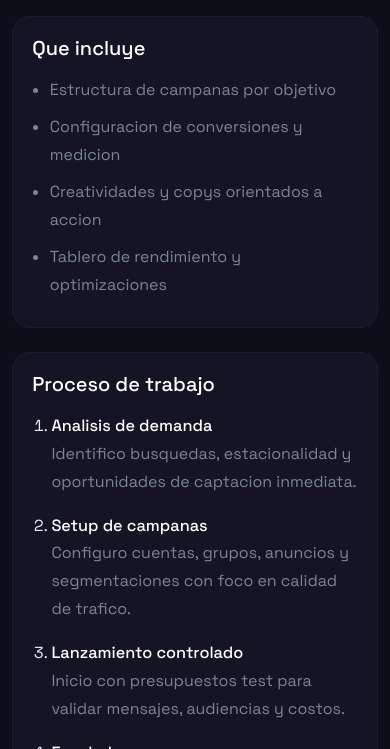
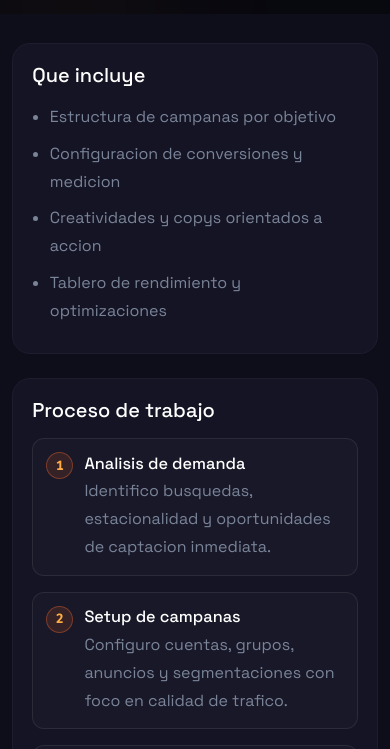
Before and after one commit to luciromero/luciromero.github.io, a Jekyll site: the page built from marketing/google-ads.md, in a window 390 px wide and 1400 px high, cut to the strip 651-1400 px from the top of the window. Built offline with Jekyll 4.4.1, drawn with Linux system fonts in a browser that asks for light colours.

Commit message:
cambios en el frontend de los template de servicios

```diff
--- a/_layouts/default.html
+++ b/_layouts/default.html
@@ -3,7 +3,7 @@
 <head>
   {% include head.html %}
 </head>
-<body>
+<body data-page-layout="{{ page.layout | default: 'default' }}">
 
   {% include navbar.html %}
 
--- a/_layouts/service.html
+++ b/_layouts/service.html
@@ -2,12 +2,25 @@
 layout: default
 ---
 
-<section class="service-detail-hero">
-  <div class="container">
+{% assign is_marketing = page.permalink contains '/marketing/' %}
+
+<section class="service-detail-hero {% if is_marketing %}service-detail-hero-mkt{% endif %}">
+  <div class="service-detail-bg" aria-hidden="true">
+    <div class="service-detail-grid"></div>
+    <div class="service-detail-glow service-detail-glow-1"></div>
+    <div class="service-detail-glow service-detail-glow-2"></div>
+  </div>
+
+  <div class="container position-relative" style="z-index:1;">
     <a class="service-detail-back" href="{{ '/#services' | relative_url }}">
       <i class="bi bi-arrow-left"></i> Volver a servicios
     </a>
-    <span class="service-detail-chip">{{ page.category }}</span>
+    <div class="service-detail-lead">
+      <span class="service-detail-icon">
+        <i class="bi {% if is_marketing %}bi-graph-up-arrow{% else %}bi-code-slash{% endif %}"></i>
+      </span>
+      <span class="service-detail-chip">{{ page.category }}</span>
+    </div>
     <h1 class="service-detail-title">{{ page.title }}</h1>
     {% if page.summary %}
     <p class="service-detail-summary">{{ page.summary }}</p>
@@ -21,7 +34,7 @@
   </div>
 </section>
 
-<section class="service-detail-content section-dark">
+<section class="service-detail-content section-dark {% if is_marketing %}service-detail-content-mkt{% endif %}">
   <div class="container">
     <div class="row g-4">
       <div class="col-lg-5">
@@ -44,6 +57,7 @@
           <ol class="service-process-list">
             {% for step in page.process %}
             <li>
+              <span class="service-step-num">{{ forloop.index }}</span>
               <h3>{{ step.title }}</h3>
               <p>{{ step.detail }}</p>
             </li>
--- a/_sass/_custom.scss
+++ b/_sass/_custom.scss
@@ -590,9 +590,99 @@
 // =============================================
 // SERVICE DETAIL PAGE
 // =============================================
+body[data-page-layout='service'] #mainNav {
+  background: rgba($c-black-2, .9);
+  backdrop-filter: blur(18px);
+  -webkit-backdrop-filter: blur(18px);
+  border-bottom: 1px solid $c-black-4;
+  box-shadow: 0 4px 30px rgba(0,0,0,.35);
+  padding: .65rem 0;
+}
+
 .service-detail-hero {
-  padding: 140px 0 50px;
+  position: relative;
+  overflow: hidden;
+  padding: 155px 0 56px;
   background: $c-black-1;
+}
+
+.service-detail-bg {
+  position: absolute;
+  inset: 0;
+  pointer-events: none;
+}
+
+.service-detail-grid {
+  position: absolute;
+  inset: 0;
+  background-image:
+    linear-gradient(rgba($c-blue, .04) 1px, transparent 1px),
+    linear-gradient(90deg, rgba($c-blue, .04) 1px, transparent 1px);
+  background-size: 52px 52px;
+  mask-image: radial-gradient(ellipse 80% 80% at 50% 50%, black 20%, transparent 80%);
+}
+
+.service-detail-glow {
+  position: absolute;
+  border-radius: 50%;
+  filter: blur(80px);
+}
+
+.service-detail-glow-1 {
+  width: 44vw;
+  height: 44vw;
+  max-width: 520px;
+  max-height: 520px;
+  background: rgba($c-blue, .12);
+  top: -12%;
+  right: -8%;
+}
+
+.service-detail-glow-2 {
+  width: 34vw;
+  height: 34vw;
+  max-width: 420px;
+  max-height: 420px;
+  background: rgba($c-blue-acc, .09);
+  bottom: -10%;
+  left: 2%;
+}
+
+.service-detail-hero-mkt {
+  .service-detail-grid {
+    background-image:
+      linear-gradient(rgba($c-mkt, .04) 1px, transparent 1px),
+      linear-gradient(90deg, rgba($c-mkt, .04) 1px, transparent 1px);
+  }
+
+  .service-detail-glow-1 { background: rgba($c-mkt, .14); }
+  .service-detail-glow-2 { background: rgba(#ffad42, .1); }
+}
+
+.service-detail-lead {
+  display: inline-flex;
+  align-items: center;
+  gap: .65rem;
+  margin-bottom: .9rem;
+}
+
+.service-detail-icon {
+  width: 42px;
+  height: 42px;
+  border-radius: 12px;
+  background: rgba($c-blue, .16);
+  border: 1px solid rgba($c-blue, .32);
+  display: inline-flex;
+  align-items: center;
+  justify-content: center;
+  color: $c-blue-lt;
+  font-size: 1.2rem;
+}
+
+.service-detail-hero-mkt .service-detail-icon {
+  background: rgba($c-mkt, .14);
+  border-color: rgba($c-mkt, .35);
+  color: #ffad42;
 }
 
 .service-detail-back {
@@ -646,7 +736,8 @@
 }
 
 .service-detail-content {
-  padding: 2.5rem 0 5rem;
+  position: relative;
+  padding: 2.8rem 0 5rem;
 }
 
 .service-detail-card {
@@ -675,10 +766,16 @@
 
 .service-process-list {
   margin: 0;
-  padding-left: 1.2rem;
+  padding-left: 0;
+  list-style: none;
 
   li {
+    position: relative;
     margin-bottom: 1rem;
+    padding: .9rem .9rem .85rem 3.2rem;
+    background: rgba($c-white, .02);
+    border: 1px solid rgba($c-white, .08);
+    border-radius: 12px;
   }
 
   h3 {
@@ -691,6 +788,30 @@
     color: $c-gray;
     margin: 0;
   }
+}
+
+.service-step-num {
+  position: absolute;
+  top: .8rem;
+  left: .8rem;
+  width: 1.7rem;
+  height: 1.7rem;
+  border-radius: 999px;
+  background: rgba($c-blue, .15);
+  border: 1px solid rgba($c-blue, .35);
+  color: $c-blue-lt;
+  display: inline-flex;
+  align-items: center;
+  justify-content: center;
+  font-size: .8rem;
+  font-family: $font-mono;
+  font-weight: 700;
+}
+
+.service-detail-content-mkt .service-step-num {
+  background: rgba($c-mkt, .13);
+  border-color: rgba($c-mkt, .35);
+  color: #ffad42;
 }
 
 .service-detail-body {
@@ -1230,6 +1351,12 @@
   background-color: #f4f7fc;
   color: #0f172a;
 
+  &[data-page-layout='service'] #mainNav {
+    background: rgba(255, 255, 255, .94);
+    border-bottom: 1px solid #d6dfec;
+    box-shadow: 0 8px 25px rgba(15, 23, 42, .08);
+  }
+
   .gradient-text {
     background: linear-gradient(135deg, #0052cc, #0078ff);
     -webkit-background-clip: text;
@@ -1299,6 +1426,10 @@
   .about-text,
   .service-desc,
   .port-desc,
+  .service-detail-summary,
+  .service-detail-list li,
+  .service-process-list p,
+  .service-detail-cta p,
   .contact-label,
   .footer-tagline,
   .footer-copy,
@@ -1322,11 +1453,73 @@
   .stat-card,
   .port-card,
   .port-card-sm,
+  .service-detail-card,
+  .service-detail-cta,
   .code-window,
   .contact-form .form-control {
     background: #ffffff;
     border-color: #d6dfec;
     color: #0f172a;
+  }
+
+  .service-detail-hero { background-color: #f4f7fc; }
+
+  .service-detail-grid {
+    background-image:
+      linear-gradient(rgba(#0052cc, .05) 1px, transparent 1px),
+      linear-gradient(90deg, rgba(#0052cc, .05) 1px, transparent 1px);
+  }
+
+  .service-detail-glow-1 { background: rgba(#3b82f6, .18); }
+  .service-detail-glow-2 { background: rgba(#38bdf8, .12); }
+
+  .service-detail-title,
+  .service-detail-h2,
+  .service-process-list h3,
+  .service-detail-cta h3,
+  .service-detail-body h2,
+  .service-detail-body h3,
+  .service-detail-body h4 {
+    color: #0f172a;
+  }
+
+  .service-process-list li {
+    background: rgba(15, 23, 42, .03);
+    border-color: #d6dfec;
+  }
+
+  .service-detail-chip {
+    color: #0052cc;
+    background: rgba(#0052cc, .08);
+    border-color: rgba(#0052cc, .2);
+  }
+
+  .service-detail-icon {
+    background: rgba(#0052cc, .08);
+    border-color: rgba(#0052cc, .22);
+    color: #0052cc;
+  }
+
+  .service-detail-hero-mkt .service-detail-icon {
+    background: rgba(#ff6b2b, .1);
+    border-color: rgba(#ff6b2b, .3);
+    color: #e05520;
+  }
+
+  .service-step-num {
+    background: rgba(#0052cc, .08);
+    border-color: rgba(#0052cc, .25);
+    color: #0052cc;
+  }
+
+  .service-detail-content-mkt .service-step-num {
+    background: rgba(#ff6b2b, .1);
+    border-color: rgba(#ff6b2b, .28);
+    color: #e05520;
+  }
+
+  .service-detail-media {
+    border-color: #d6dfec;
   }
 
   .code-window .code-pre {
@@ -1488,7 +1681,7 @@
   .portfolio-section,
   .contact-section { padding: $section-y-sm 0; }
 
-  .service-detail-hero { padding: 120px 0 38px; }
+  .service-detail-hero { padding: 132px 0 38px; }
   .service-detail-content { padding: 1.8rem 0 3.5rem; }
   .service-detail-card,
   .service-detail-cta { padding: 1.2rem; }
```
